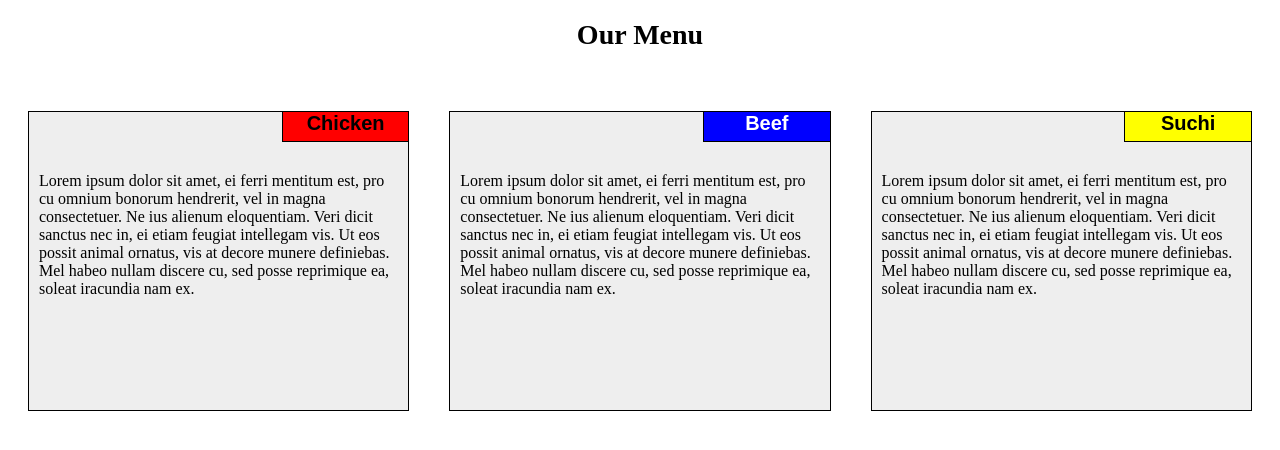
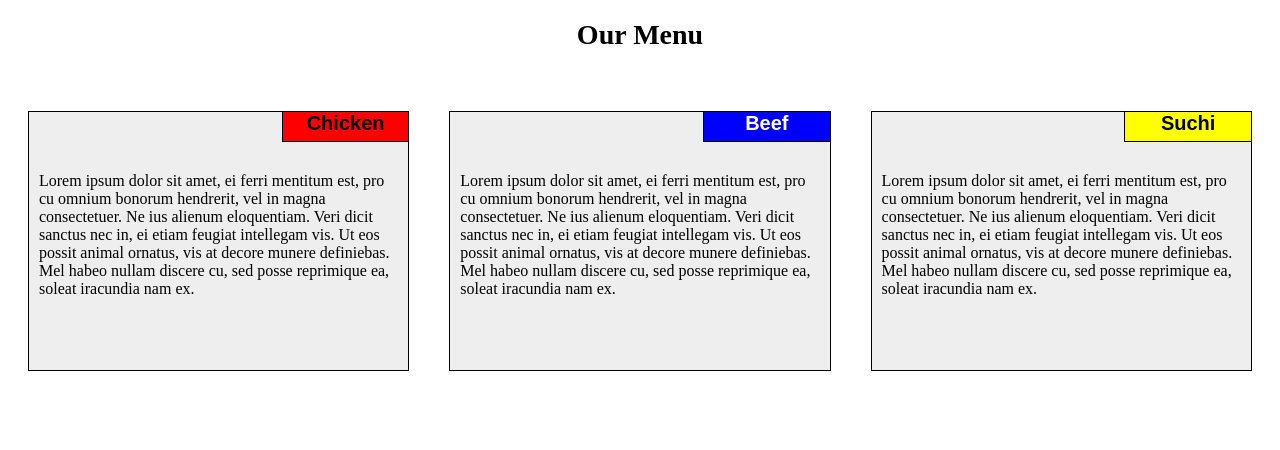
Before and after one commit to mg2160/course4-m2, a plain HTML site: page index.html in a window 1280 px wide. Drawn offline with Linux system fonts and the light colour scheme.

Commit message:
fourthCommit

```diff
--- a/css/style.css
+++ b/css/style.css
@@ -13,12 +13,13 @@
 
 section {
 	width: 100%;
-	height: 300px;
+	height: 260px;
 	position: relative;
 	background-color: #eee;
 	margin-left: auto;
 	margin-right: auto;
 	border: 1px solid #000;
+	overflow: auto;
 }
 
 span {
@@ -42,7 +43,7 @@
 }
 
 .as {
-	height: 340px;
+	height: 300px;
 	width: 33.33%;
 	float: left;
 	position: relative;
```
